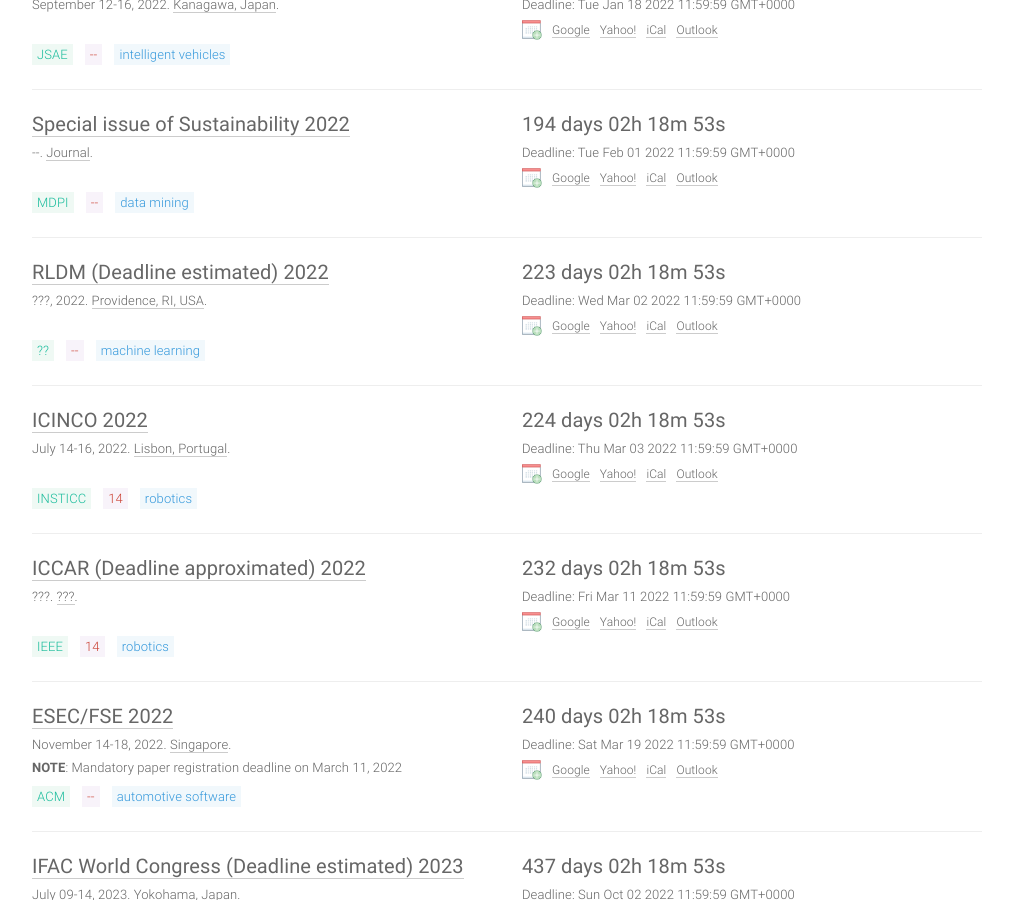
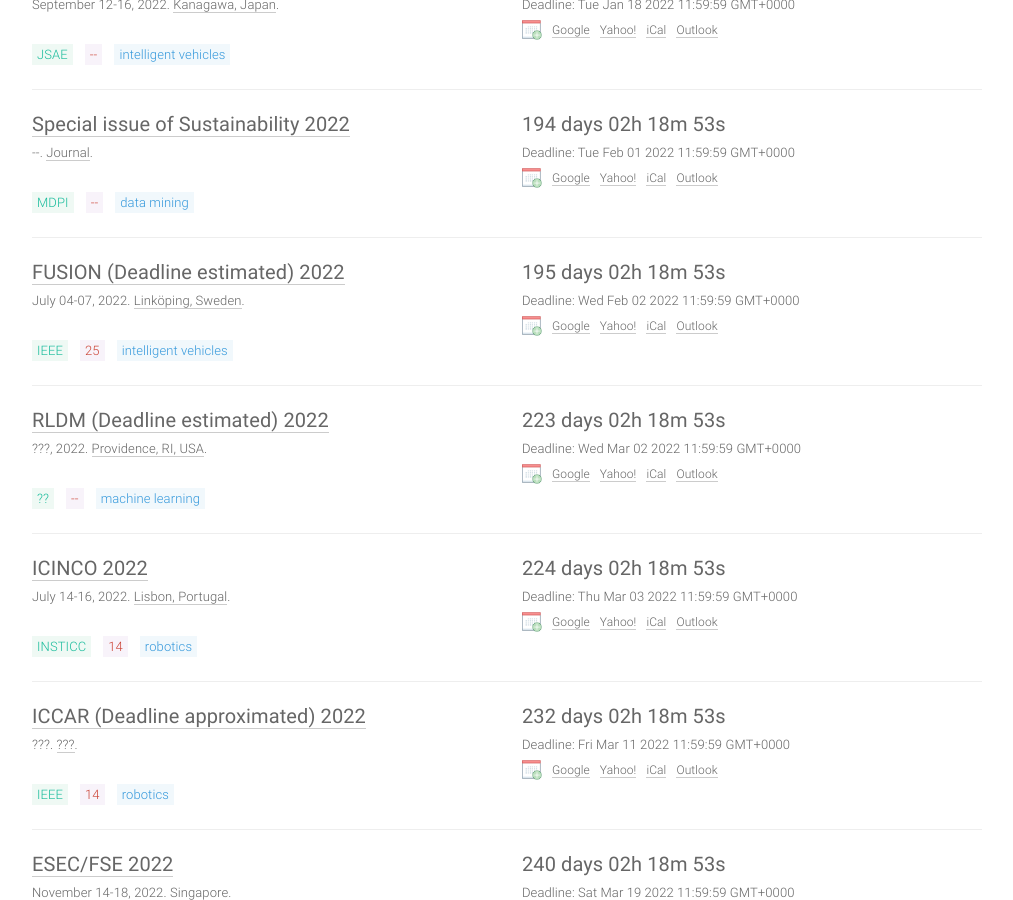
Before and after one commit to paperswithcode/ai-deadlines, a Jekyll site: the page built from index.html, in a window 1280 px wide and 900 px high, scrolled down 3312 px. Shown: the whole window, without its empty margins (133-1146 px from the left). Built offline with Jekyll 4.4.1, drawn with Linux system fonts in a browser that asks for light colours; comment, search, counter and statistics services are not loaded.

Commit message:
Update conferences.yml

```diff
--- a/_data/conferences.yml
+++ b/_data/conferences.yml
@@ -1,4 +1,17 @@
 ---
+- title: FUSION (Deadline estimated)
+  long: International Conference on Information Fusion
+  hindex: 25
+  year: 2022
+  id: fusion22
+  link: https://event.trippus.net/Home/Index/AEAKgINj5lvKf3HSAcLjoJfY3I9opYDhEYN-w-ZpDeNRTOzGVw-KRbNlFUlb9DZtbxdjA7tLiQ0t/AEAKgIOBL-lfyotyEzWuxqqPVNwOl-CwBybAr866X5ZL9foS4IKZipJh2-u3g_CPCYEmEw9V94aw/eng
+  deadline: '2022-02-01 23:59:59'
+  timezone: UTC-12
+  date: July 04-07, 2022
+  place: Linköping, Sweden
+  sub: IV
+  host: IEEE
+
 - title: ICARA
   long: International Conference on Automation, Robotics and Applications
   hindex: --
```
